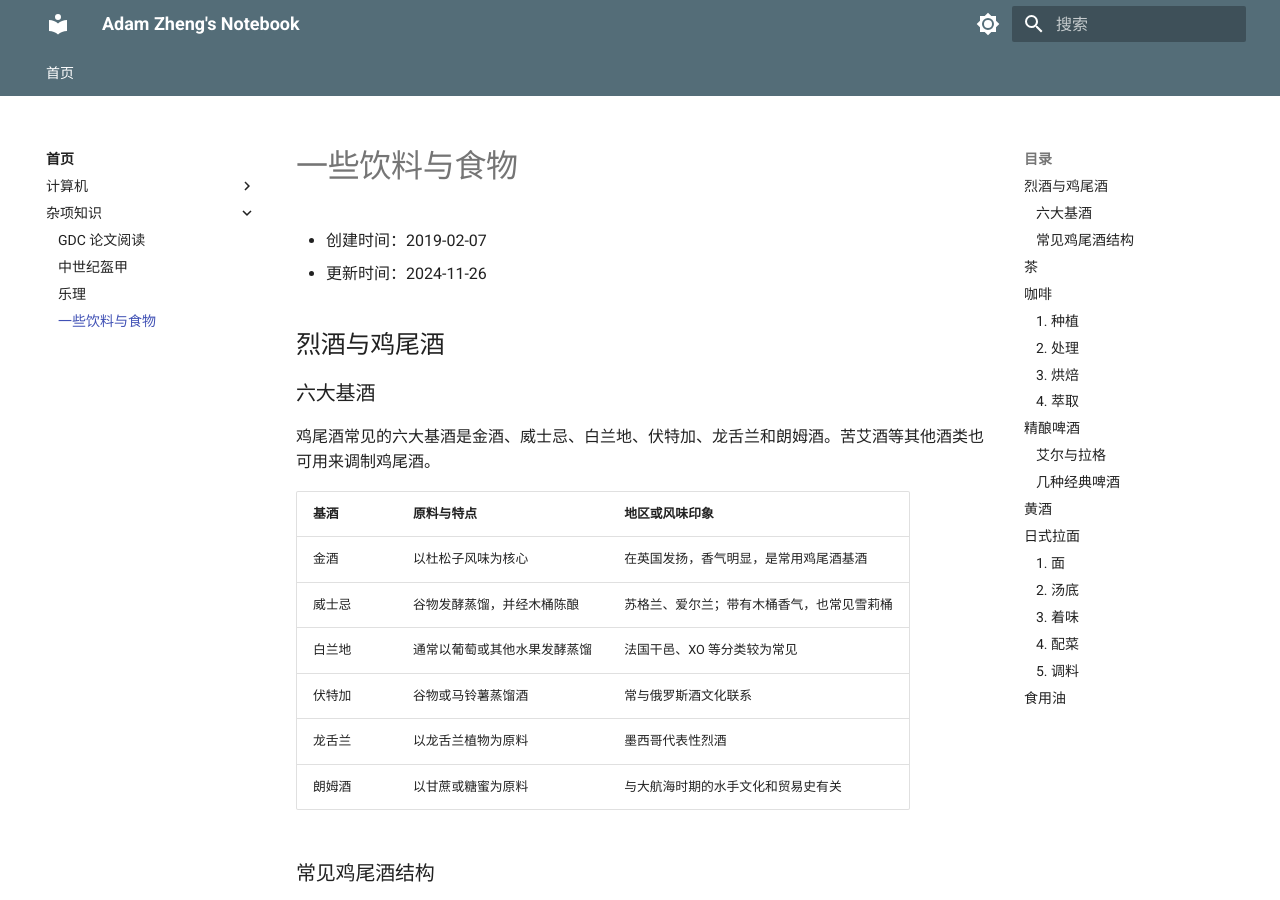
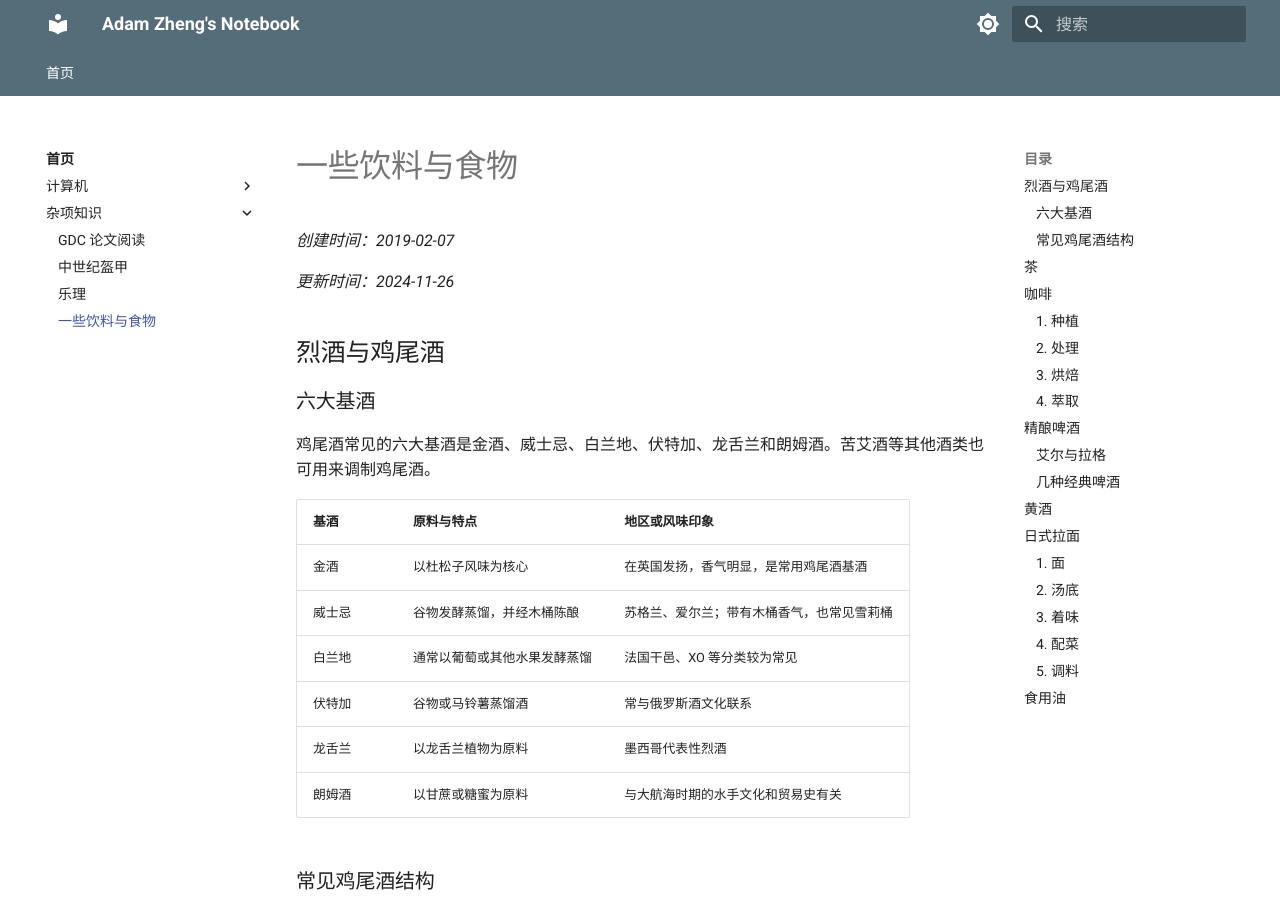
Before and after one commit to ZhongshuZheng/ZhongshuZheng.github.io, an MkDocs documentation site: the page built from docs/notes/misc/food-and-drink.md, in a window 1280 px wide and 900 px high. Built offline with MkDocs 1.6.1 and Material for MkDocs 9.7.7, drawn with Linux system fonts in a browser that asks for light colours.

```diff
--- a/docs/notes/misc/food-and-drink.md
+++ b/docs/notes/misc/food-and-drink.md
@@ -1,7 +1,8 @@
 # 一些饮料与食物
 
-* 创建时间：2019-02-07
-* 更新时间：2024-11-26
+*创建时间：2019-02-07*
+
+*更新时间：2024-11-26*
 
 ## 烈酒与鸡尾酒
 
```
Also changed, not shown: NOTE_WORKFLOW.md (+1 -0 lines), docs/notes/misc/medieval-armor.md (+1 -1 lines), docs/notes/misc/music-theory.md (+1 -1 lines).
